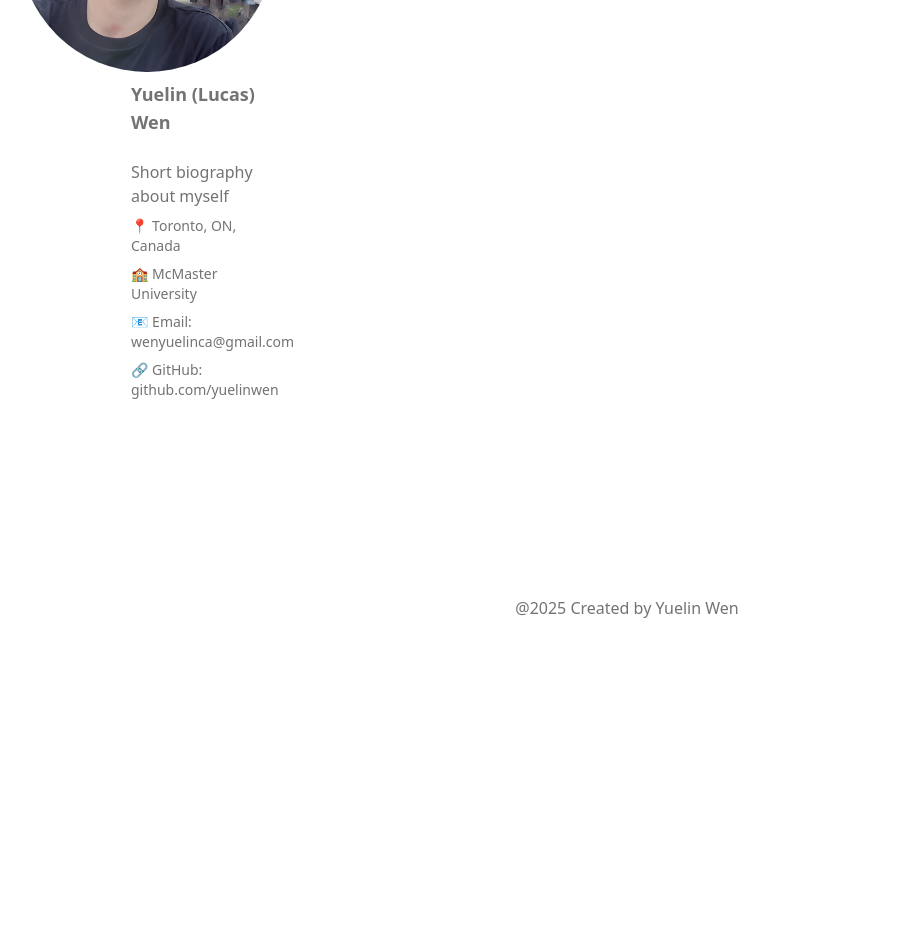
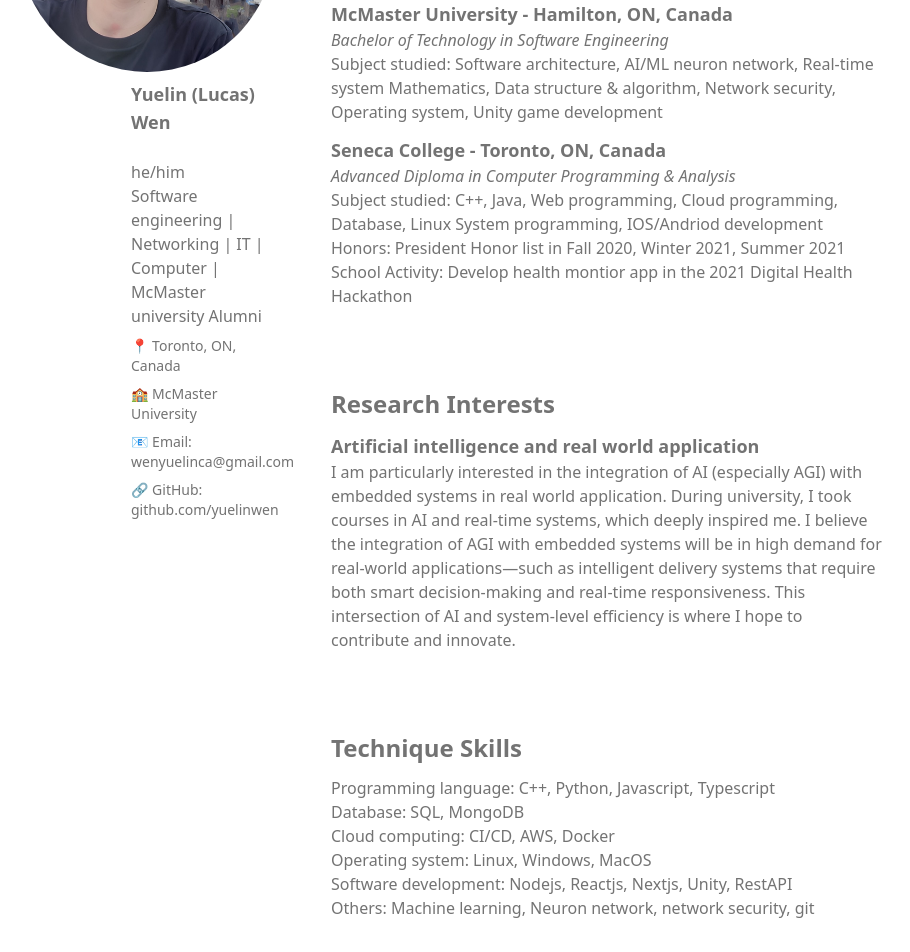
Before and after one commit to yuelinwen/yuelinwen, a Next.js app: page / in a window 1280 px wide. Shown: the part 280-1232 px from the top of the page, without its empty margins (13-923 px from the left). Before the commit the page ends 956 px from the top, so only its background shows below. Built offline with nearby package versions, Linux system fonts and the light colour scheme.

Commit message:
update content
update

audit content

add

update content

add

add home page content

```diff
--- a/app/components/sidebar/page.tsx
+++ b/app/components/sidebar/page.tsx
@@ -7,11 +7,14 @@
         <aside className="flex flex-col gap-2 w-full md:fixed md:top-[64px] md:left-0 md:w-1/4 md:h-[calc(100vh-64px)] md:overflow-y-auto md:z-40 bg-background border-b md:border-b-0 p-8 md:text-left text-center">
             <Avatar className='items-center w-full h-auto'>
                 <AvatarImage src={`${prefix}/image/yuelin-avatar.png`} />
-                <AvatarFallback>Yuelin Wen 🍷</AvatarFallback>
+                <AvatarFallback>Yuelin Wen</AvatarFallback>
             </Avatar>
 
             <div className="text-lg font-semibold mb-4 md:pl-28">Yuelin (Lucas) Wen</div>
-            <div className='md:pl-28'>Short biography about myself</div>
+            <div className='md:pl-28'>
+                <p>he/him</p>
+                Software engineering | Networking | IT | Computer | McMaster university Alumni
+            </div>
 
             <ul className="space-y-2 text-sm md:pl-28">
                 <li>📍 Toronto, ON, Canada</li>
--- a/app/layout.tsx
+++ b/app/layout.tsx
@@ -25,7 +25,7 @@
           <div className="flex flex-col md:flex-row w-full min-h-screen text-muted-foreground">
             <Sidebar />
 
-            <main className="flex-1 md:ml-[25%] p-6 overflow-y-auto">
+            <main className="flex-1 md:ml-[25%] md:ps-6 md:pe-96 md:py-6 p-6 overflow-y-auto">
               <div className="space-y-4">{children}</div>
             </main>
           </div>
--- a/app/page.tsx
+++ b/app/page.tsx
@@ -1,9 +1,73 @@
-// import { prefix } from "../util/prefix";
 
 export default function Home() {
   return (
-    <>
-      Home
-    </>
+    <div className="flex flex-col gap-20">
+      <div className="flex flex-col gap-3">
+        <h1 className="text-2xl font-semibold">About me</h1>
+        <p>Hi, im lucas, i am a software developer based in Toronto, Canada.</p>
+      </div>
+
+      <div className="flex flex-col gap-3">
+        <h1 className="text-2xl font-semibold">Education</h1>
+        <div>
+          <h3 className="text-lg font-semibold">McMaster University - Hamilton, ON, Canada</h3>
+          <p className="italic">Bachelor of Technology in Software Engineering </p>
+          <ul className="gap-1">
+            <li>Subject studied: Software architecture, AI/ML neuron network, Real-time system Mathematics, Data structure & algorithm, Network security, Operating system, Unity game development</li>
+          </ul>
+        </div>
+        <div>
+          <h3 className="text-lg font-semibold">Seneca College - Toronto, ON, Canada</h3>
+          <p className="italic">Advanced Diploma in Computer Programming & Analysis </p>
+          <ul className="gap-1">
+            {/* <li>Grading GPA: 3.8/4</li> */}
+            <li>Subject studied: C++, Java, Web programming, Cloud programming, Database, Linux System programming, IOS/Andriod development</li>
+            <li>Honors: President Honor list in Fall 2020, Winter 2021, Summer 2021</li>
+            <li>School Activity: Develop health montior app in the 2021 Digital Health Hackathon</li>
+          </ul>
+        </div>
+      </div>
+
+      <div className="flex flex-col gap-3">
+        <h1 className="text-2xl font-semibold">Research Interests</h1>
+        <div>
+          <h3 className="text-lg font-semibold">Artificial intelligence and real world application</h3>
+          <p>I am particularly interested in the integration of AI (especially AGI) with embedded systems in real world application.
+            During university, I took courses in AI and real-time systems, which deeply inspired me.
+            I believe the integration of AGI with embedded systems will be in high demand for real-world applications—such as intelligent delivery systems that require both smart decision-making and real-time responsiveness. This intersection of AI and system-level efficiency is where I hope to contribute and innovate. </p>
+        </div>
+      </div>
+
+      <div className="flex flex-col gap-3">
+        <h1 className="text-2xl font-semibold">Technique Skills</h1>
+        <ul className="gap-1">
+          <li>Programming language: C++, Python, Javascript, Typescript</li>
+          <li>Database: SQL, MongoDB</li>
+          <li>Cloud computing: CI/CD, AWS, Docker</li>
+          <li>Operating system: Linux, Windows, MacOS</li>
+          <li>Software development: Nodejs, Reactjs, Nextjs, Unity, RestAPI</li>
+          <li>Others: Machine learning, Neuron network, network security, git</li>
+        </ul>
+      </div>
+
+      <div className="flex flex-col gap-3">
+        <h1 className="text-2xl font-semibold">Experience</h1>
+        <div>
+          <h3 className="text-lg font-semibold">Full Stack Developer (Internship) - Jan 2022~Apr 2022</h3>
+          <p className="italic">iRestify Inc. - Toronto, ON, Canada</p>
+          <ul className="gap-1">
+            <li>During my internship at iRestify, a software company based in Toronto, I was responsible for developing an powerBI data analysis platform to visualize operational data and support decision-making for company. I worked primarily with React for the front end and Node.js for building RESTful APIs. This experience strengthened my skills in full-stack web development and team collaboration, as I consistently delivered tasks efficiently and contributed to the overall functionality of the product.</li>
+
+          </ul>
+        </div>
+        <div>
+          <h3 className="text-lg font-semibold">Student Mentor (Part-time) - Jan 2021~Aug 2021</h3>
+          <p className="italic">Seneca College - Toronto, ON, Canada</p>
+          <ul className="gap-1">
+            <li>As a Student Mentor at Seneca College, I supported new computer programming students by offering C++ academic guidance. I helped them understand technical concepts, shared study strategies, and provided encouragement to ease their transition into the program. This role strengthened my communication skills and deepened my ability to explain complex topics clearly.</li>
+          </ul>
+        </div>
+      </div>
+    </div>
   );
 }
```
